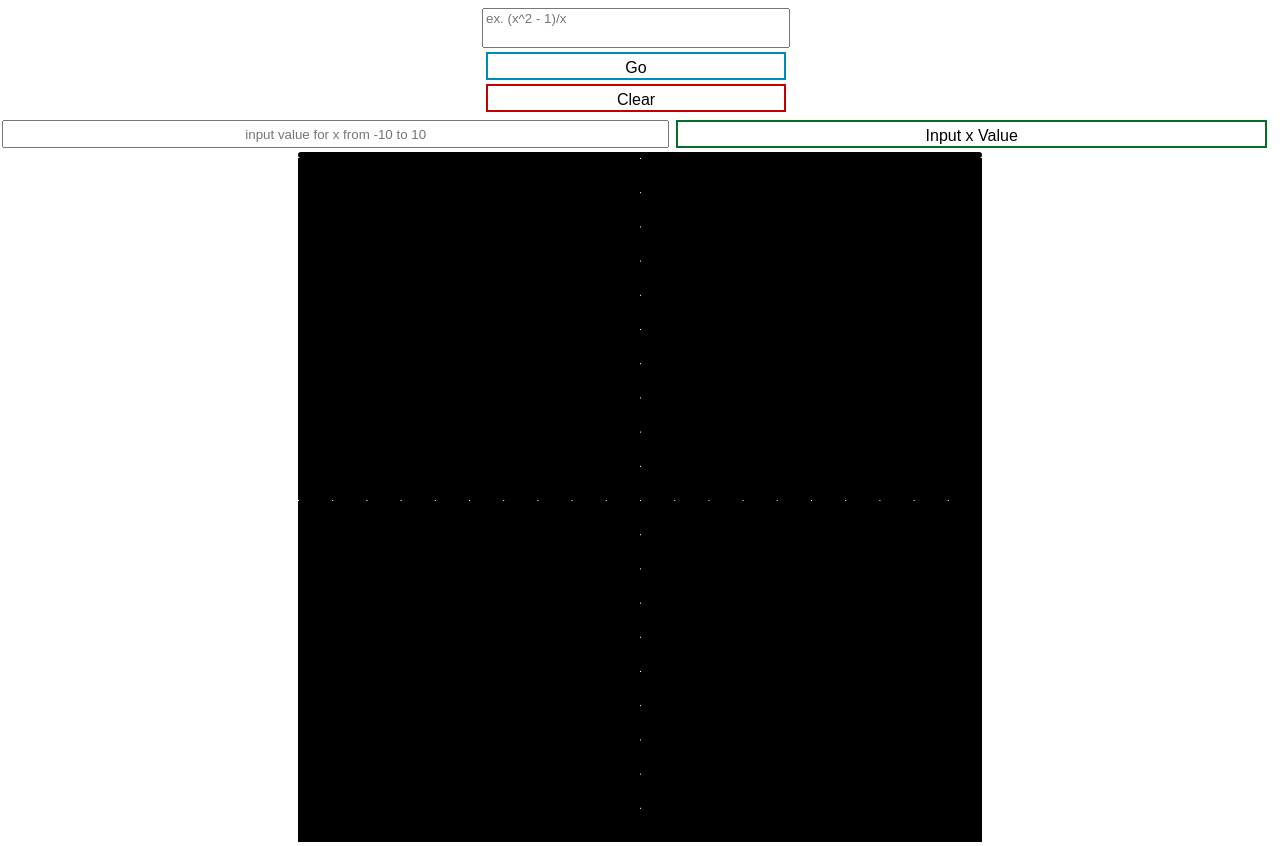
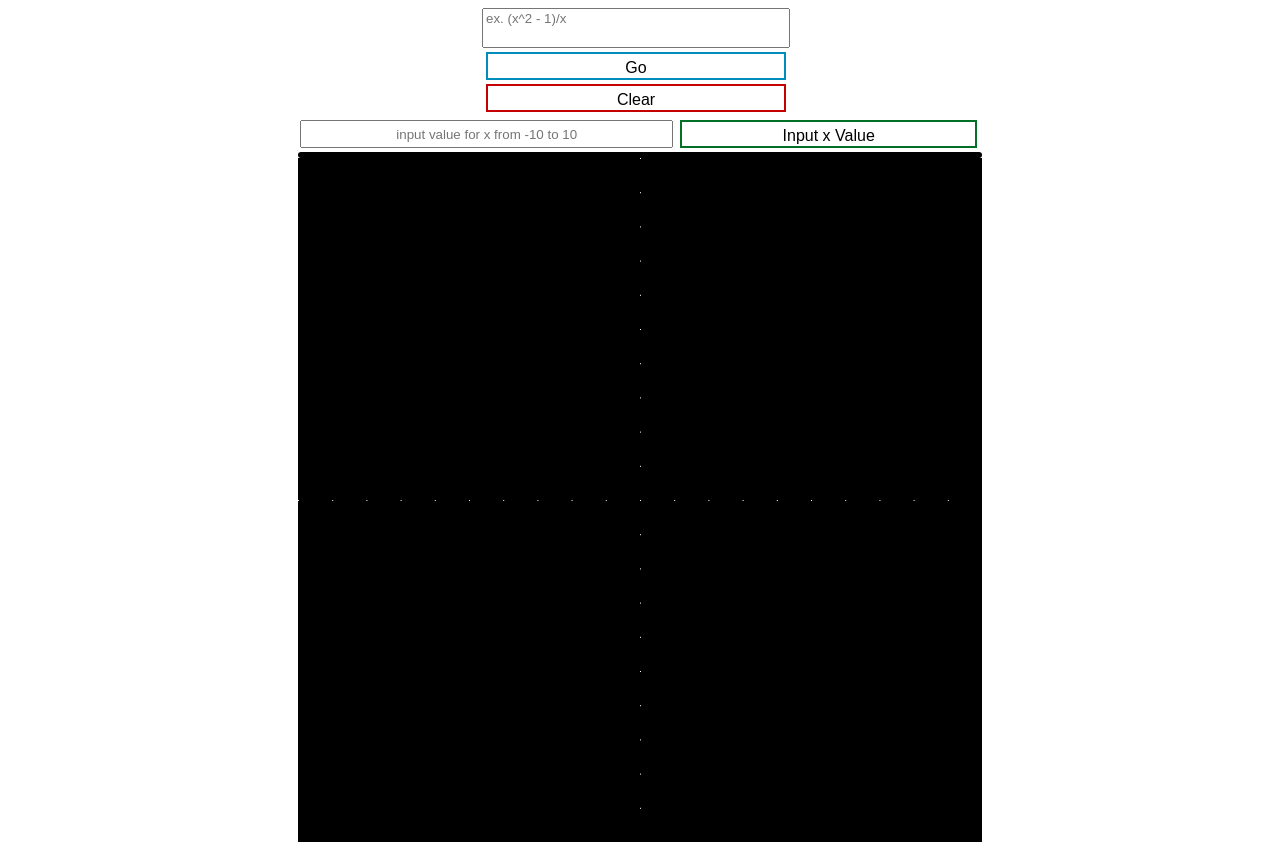
Before and after one commit to jzohdi/simple_graph, a plain HTML site: page index.html in a window 1280 px wide. Drawn offline with nearby package versions, Linux system fonts and the light colour scheme.

Commit message:
sizing input box

```diff
--- a/graph.js
+++ b/graph.js
@@ -21,6 +21,7 @@ canvas.width = boxSide;
 canvas.height = boxSide;
 
 document.getElementById('styles').append('#details { width: ' + (boxSide - 6).toString() + 'px; display: block; }')
+document.getElementById('styles').append('.flex { margin-left: ' + offset.toString() + 'px; width: ' + boxSide.toString() + 'px;}')
 var canWidth = canvas.width;
 
 var pOff = (canWidth/2);
--- a/index.html
+++ b/index.html
@@ -18,7 +18,7 @@
       <input type="text" class='padding' id="funct" name="funct" placeholder="ex. (x^2 - 1)/x">
       <button id='buttn' onclick="getFunction()"class="button button2">Go</button>
       <button id='buttn' onclick="clearGraph()"class="button button3">Clear</button>
-      <div style = 'text-align: center;' class="flex">
+      <div style = 'text-align: center;' id='input-box' class="flex">
         <input type="text" class="flex-child" id="inputX" placeholder='input value for x from -10 to 10'>
         <input type="button" class="flex-child button button4" id="find-Tan"  value="Input x Value">
       </div>
--- a/styles.css
+++ b/styles.css
@@ -84,7 +84,6 @@ body {
     display: -ms-flexbox;
     display: -webkit-flex;
     display: flex;
-
 }
 
 .flex-child {
```
